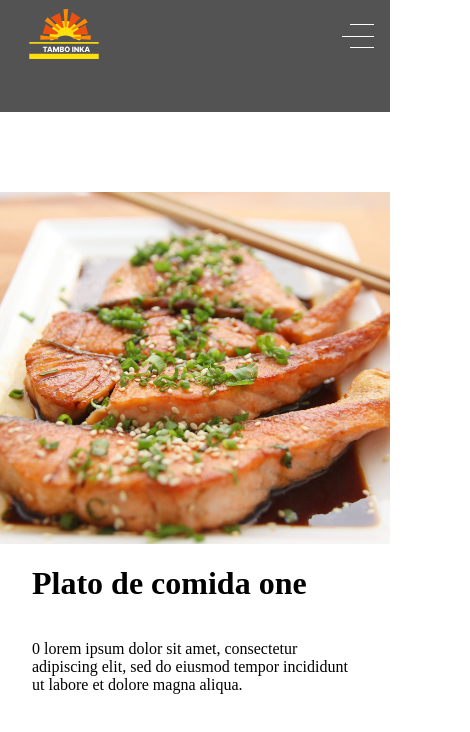
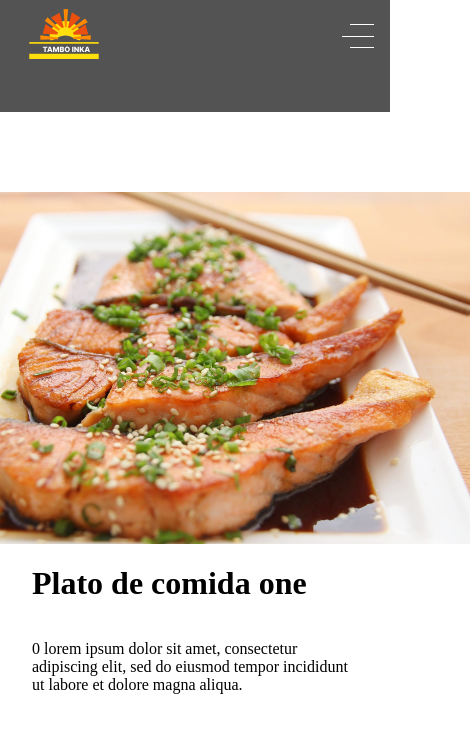
Before and after one commit to echahuin/Tambo-Inka, a Next.js app: page /Detail/0 in a window 390 px wide. Shown: the top 732 px of the page, 470 px wide, since content can reach past the window. Built offline with nearby package versions, Linux system fonts and the light colour scheme; a web font is replaced by a local one.

Commit message:
update detail for galery

```diff
--- a/app/Detail/[id]/page.js
+++ b/app/Detail/[id]/page.js
@@ -4,14 +4,14 @@ import Image from 'next/image';
 import classes from './styles.module.css';
 
 
-export default function OnliImage({params}) {
+export default function OnlyImage({params}) {
     const { id } = params;
     const objData = dataGaleria.find(item => item.id === parseInt(id));
 
     return(
         <div className={classes.bodyItem}>
           <div style={{width: "100%", height:"7rem",  background: "#000000ac ", position: "absolute", position:"fixed", top:"0"}} ></div>
-            <Image className={classes.img} src={objData.img} height={600} width={600}   alt={`itemImg${id}`} />
+            <Image className={classes.img} src={objData.img} height={550} width={400}   alt={`itemImg${id}`} />
             <div className={classes.contText}>
               <h1>{objData.title}</h1>
               <p>{objData.description}</p>
--- a/app/Detail/[id]/styles.module.css
+++ b/app/Detail/[id]/styles.module.css
@@ -1,6 +1,5 @@
 .bodyItem{
     padding-top: 12rem;
-    /* height: 100vh; */
     display: flex;
     align-items: flex-start;
     justify-content: center;
@@ -8,7 +7,9 @@
 }
 .img{
     object-fit: cover;
-    /* padding: 0rem 2rem; */
+    width: 50%;
+    min-width: 550px;
+    padding: 0rem 2rem;
 }
 .contText{
     align-items: start;
@@ -20,14 +21,16 @@
 }
 
 
-@media only screen and (max-width: 37.5rem){
+@media only screen and (max-width: 67rem){
     .bodyItem{
         flex-direction: column;
+        align-items: center;
     }
     .img{
         height: 22rem;
         width: 100%;
+        max-width: 600px;
         object-fit: cover;
-        /* padding: 0rem 2rem 0rem 2rem; */
+        padding: 0rem
     }
 }
--- a/app/Sections/Services/index.js
+++ b/app/Sections/Services/index.js
@@ -2,10 +2,8 @@
 import React from 'react'
 import CardService from '../../components/CardService'
 import classes from './styles.module.css'
-import useDevice from '@/app/Hooks/useDevice'
 
 function Services() {
-  const { isMobile } = useDevice();
 
   return (<div id="servicios" >
         <div className={classes.contServices}>
--- a/app/components/Menu/index.js
+++ b/app/components/Menu/index.js
@@ -4,10 +4,8 @@ import classes from './menu.module.css'
 import Image from 'next/image'
 import classnames from 'classnames';
 import Link from 'next/link'
-import classNames from 'classnames';
 import MenuDesktop from './MenuDesktop'
 import useDevice from '@/app/Hooks/useDevice';
-import useScrolling from '@/app/Hooks/useScrolling';
 
 
 function Menu() {
@@ -16,12 +14,10 @@ function Menu() {
   const [isActive, setsActive] = useState(false);
   const menuRef = useRef(null)
 
-  // const { scrollDirection } = useScrolling();
-
   const activeMenu = () => {
     !isActive ? setsActive(true) : setsActive(false)
   }
-  const {  isDesktop } = useDevice()
+  const { isTablet} = useDevice()
   const [scrollDirection, setScrollDirection] = useState({background: "#ffffff00", transition: "all 0.5s ease-in-out", boxShadow: "none"});
 
   useEffect (() => {
@@ -42,7 +38,7 @@ function Menu() {
 
   return (
     <div>
-      {isDesktop ? <div className={classes.menuDesktop}>
+      {!isTablet ? <div className={classes.menuDesktop}>
         <MenuDesktop pages={pages} />
       </div> :
       <div style={scrollDirection} className={classes.menu}>
--- a/app/components/Menu/menu.module.css
+++ b/app/components/Menu/menu.module.css
@@ -17,7 +17,7 @@
   color: aqua;
 }
 
-@media only screen and (max-width: 37.5rem){
+@media only screen and (max-width: 57rem){
   .menu {
     background-color: #ffffff00;
     display: flex;
```
Also changed, not shown: app/Sections/Services/styles.module.css (+1 -7 lines).
